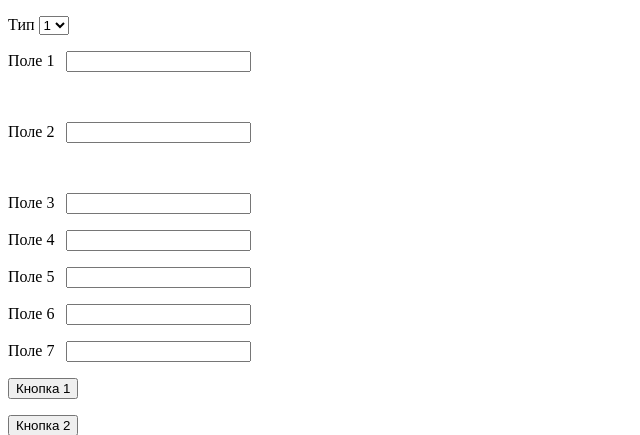
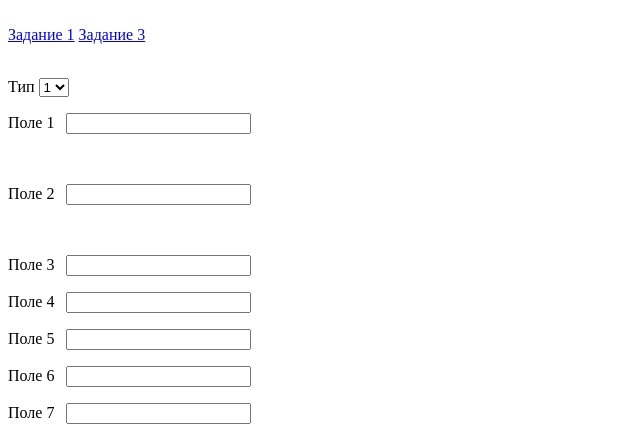
Before and after one commit to Leon200211/test-tasks, a PHP site: page /task2.html in a window 1280 px wide. Shown: the top 435 px of the page, without its empty margins (0-640 px from the left). Run offline with PHP 8.4, Linux system fonts and the light colour scheme.

Commit message:
Сделал переход между заданиями

```diff
--- a/AmoPoint/index.php
+++ b/AmoPoint/index.php
@@ -11,6 +11,12 @@
 </head>
 <body>
 
+
+<br>
+<a href="task2.html">Задание 2</a>
+<a href="task3.php">Задание 3</a>
+<br>
+<br>
 
 <input type="file" id="js-file">
 
--- a/AmoPoint/task2.html
+++ b/AmoPoint/task2.html
@@ -6,6 +6,11 @@
 </head>
 <body>
 
+<br>
+<a href="index.php">Задание 1</a>
+<a href="task3.php">Задание 3</a>
+<br>
+<br>
 
 <p>Тип
 <select name="type_val" onchange="changeType()">
--- a/AmoPoint/task3.php
+++ b/AmoPoint/task3.php
@@ -151,6 +151,11 @@
 <body>
 
 
+<br>
+<a href="index.php">Задание 1</a>
+<a href="task2.html">Задание 2</a>
+<br>
+<br>
 
 
 <div id="user-city"></div> <div id="user-region"></div> <div id="user-
```
